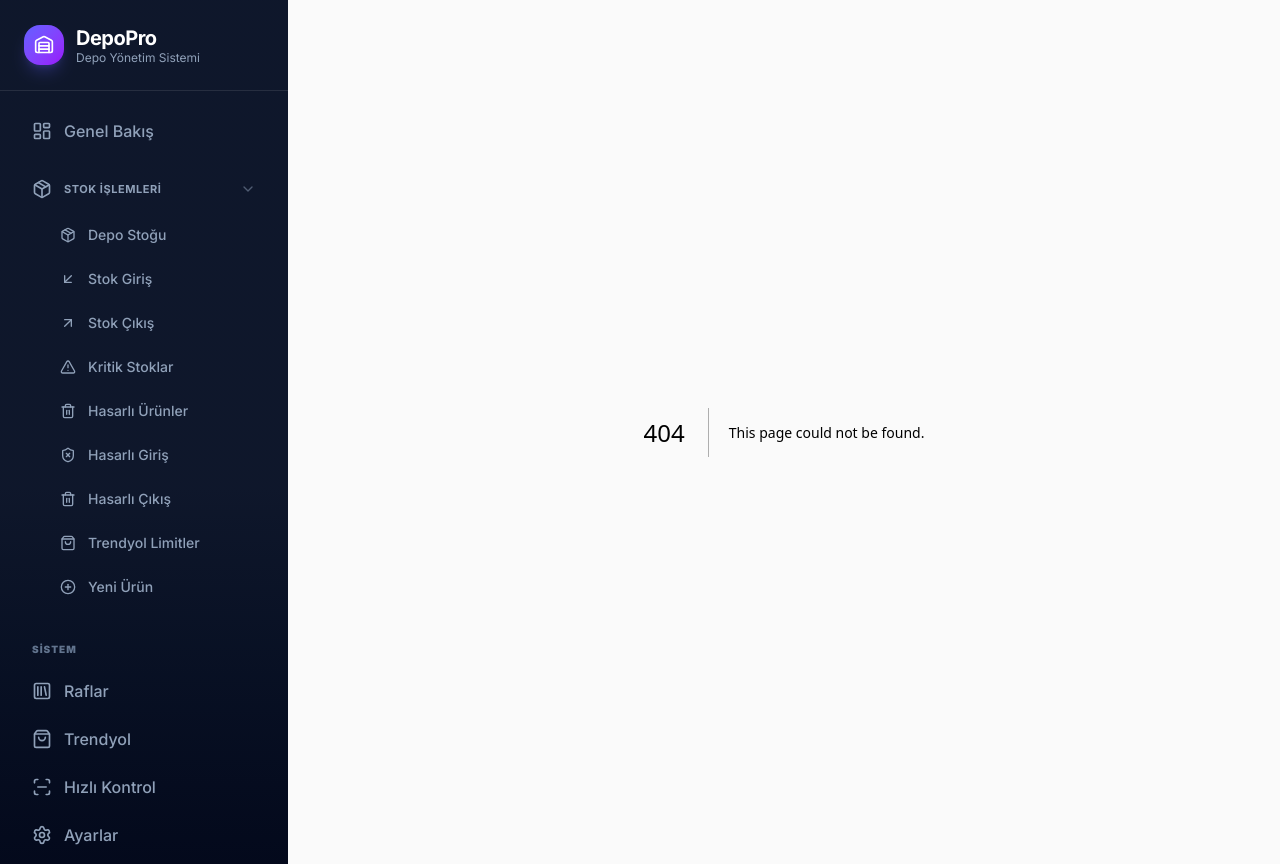
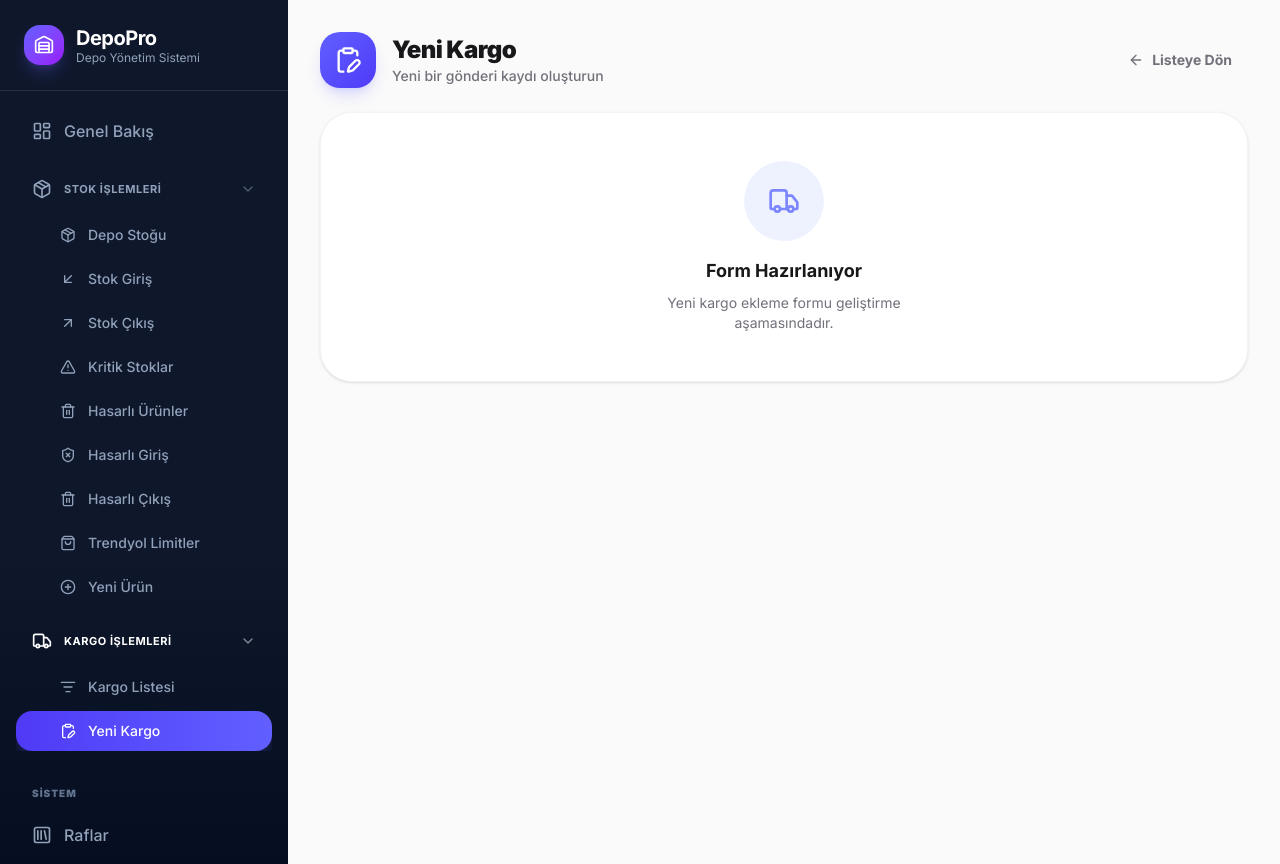
Before and after one commit to aiharun/wms, a Next.js app: page /shipping/new in a window 1280 px wide. Before the commit this address had no page. After the commit the page ends 800 px from the top, so only its background shows below. Built offline with nearby package versions, Linux system fonts and the light colour scheme.

Commit message:
feat: add shipping operations section to sidebar and placeholder pages

```diff
--- /dev/null
+++ b/src/app/shipping/list/page.tsx
@@ -0,0 +1,27 @@
+'use client'
+
+import { Truck, ListFilter, Search } from 'lucide-react'
+
+export default function ShippingListPage() {
+    return (
+        <div className="space-y-6">
+            <div className="flex items-center gap-4">
+                <div className="w-14 h-14 rounded-2xl bg-gradient-to-br from-blue-500 to-blue-600 flex items-center justify-center shadow-lg shadow-blue-500/20">
+                    <Truck className="w-7 h-7 text-white" />
+                </div>
+                <div>
+                    <h1 className="text-2xl font-black text-zinc-900 tracking-tight">Kargo Listesi</h1>
+                    <p className="text-zinc-500 text-sm font-medium">Tüm gönderileri burada bulabilirsiniz</p>
+                </div>
+            </div>
+
+            <div className="bg-white rounded-[2rem] border border-zinc-100 p-8 shadow-sm text-center">
+                <div className="w-20 h-20 rounded-full bg-blue-50 flex items-center justify-center mx-auto mb-4">
+                    <ListFilter className="w-8 h-8 text-blue-400" />
+                </div>
+                <h3 className="text-lg font-bold text-zinc-900">Henüz kargo kaydı yok</h3>
+                <p className="text-zinc-500 text-sm max-w-xs mx-auto mt-2">Kargo işlemleri altyapısı hazırlandı. Çok yakında yeni kargo ekleyebileceksiniz.</p>
+            </div>
+        </div>
+    )
+}
--- /dev/null
+++ b/src/app/shipping/new/page.tsx
@@ -0,0 +1,35 @@
+'use client'
+
+import { Truck, ClipboardPen, ArrowLeft } from 'lucide-react'
+import Link from 'next/link'
+
+export default function NewShippingPage() {
+    return (
+        <div className="space-y-6">
+            <div className="flex items-center justify-between">
+                <div className="flex items-center gap-4">
+                    <div className="w-14 h-14 rounded-2xl bg-gradient-to-br from-indigo-500 to-indigo-600 flex items-center justify-center shadow-lg shadow-indigo-500/20">
+                        <ClipboardPen className="w-7 h-7 text-white" />
+                    </div>
+                    <div>
+                        <h1 className="text-2xl font-black text-zinc-900 tracking-tight">Yeni Kargo</h1>
+                        <p className="text-zinc-500 text-sm font-medium">Yeni bir gönderi kaydı oluşturun</p>
+                    </div>
+                </div>
+
+                <Link href="/shipping/list" className="flex items-center gap-2 px-4 py-2 text-zinc-500 hover:text-zinc-900 transition-colors font-bold text-sm">
+                    <ArrowLeft className="w-4 h-4" />
+                    Listeye Dön
+                </Link>
+            </div>
+
+            <div className="bg-white rounded-[2rem] border border-zinc-100 p-12 shadow-sm text-center">
+                <div className="w-20 h-20 rounded-full bg-indigo-50 flex items-center justify-center mx-auto mb-4">
+                    <Truck className="w-8 h-8 text-indigo-400" />
+                </div>
+                <h3 className="text-lg font-bold text-zinc-900">Form Hazırlanıyor</h3>
+                <p className="text-zinc-500 text-sm max-w-xs mx-auto mt-2">Yeni kargo ekleme formu geliştirme aşamasındadır.</p>
+            </div>
+        </div>
+    )
+}
--- a/src/components/AppShell.tsx
+++ b/src/components/AppShell.tsx
@@ -22,7 +22,10 @@ import {
     ChevronDown,
     ChevronRight as ChevronRightIcon,
     ShieldX,
-    Trash2
+    Trash2,
+    Truck,
+    ListFilter,
+    ClipboardPen
 } from 'lucide-react'
 import { cn } from '@/lib/utils'
 import { useEffect } from 'react'
@@ -34,17 +37,24 @@ interface AppShellProps {
 export default function AppShell({ children }: AppShellProps) {
     const [isMobileMenuOpen, setIsMobileMenuOpen] = useState(false)
     const [isStockOpen, setIsStockOpen] = useState(true)
+    const [isShippingOpen, setIsShippingOpen] = useState(false)
     const pathname = usePathname()
 
     // Auto-open stock menu if we are on a stock page
     const stockHrefs = ['/stock-in', '/stock-out', '/inventory', '/low-stock', '/products/new', '/trendyol/limits', '/damaged-in', '/damaged-out', '/damaged-stock']
     const isCurrentlyOnStockPage = stockHrefs.includes(pathname)
 
+    const shippingHrefs = ['/shipping/list', '/shipping/new']
+    const isCurrentlyOnShippingPage = shippingHrefs.some(href => pathname.startsWith(href))
+
     useEffect(() => {
         if (isCurrentlyOnStockPage) {
             setIsStockOpen(true)
         }
-    }, [pathname, isCurrentlyOnStockPage])
+        if (isCurrentlyOnShippingPage) {
+            setIsShippingOpen(true)
+        }
+    }, [pathname, isCurrentlyOnStockPage, isCurrentlyOnShippingPage])
 
     const mainNavigation = [
         { name: 'Genel Bakış', href: '/', icon: LayoutDashboard },
@@ -60,6 +70,11 @@ export default function AppShell({ children }: AppShellProps) {
         { name: 'Hasarlı Çıkış', href: '/damaged-out', icon: Trash2 },
         { name: 'Trendyol Limitler', href: '/trendyol/limits', icon: ShoppingBag },
         { name: 'Yeni Ürün', href: '/products/new', icon: PlusCircle },
+    ]
+
+    const shippingNavigation = [
+        { name: 'Kargo Listesi', href: '/shipping/list', icon: ListFilter },
+        { name: 'Yeni Kargo', href: '/shipping/new', icon: ClipboardPen },
     ]
 
     const otherNavigation = [
@@ -141,6 +156,35 @@ export default function AppShell({ children }: AppShellProps) {
                         )}>
                             <div className="overflow-hidden space-y-1">
                                 {stockNavigation.map((item) => <NavLink key={item.name} item={item} isSubItem />)}
+                            </div>
+                        </div>
+                    </div>
+
+                    {/* Collapsible Shipping Menu */}
+                    <div className="pt-2">
+                        <button
+                            onClick={() => setIsShippingOpen(!isShippingOpen)}
+                            className={cn(
+                                "group flex items-center justify-between w-full px-4 py-3 rounded-xl transition-all duration-200",
+                                isCurrentlyOnShippingPage ? "text-white" : "text-slate-400 hover:text-white hover:bg-white/5"
+                            )}
+                        >
+                            <div className="flex items-center gap-3">
+                                <Truck className="w-5 h-5" />
+                                <span className="font-bold uppercase tracking-wider text-[11px]">Kargo İşlemleri</span>
+                            </div>
+                            <ChevronDown className={cn(
+                                "w-4 h-4 transition-transform duration-300 opacity-50",
+                                isShippingOpen ? "rotate-0" : "-rotate-90"
+                            )} />
+                        </button>
+
+                        <div className={cn(
+                            "grid transition-all duration-300 ease-in-out",
+                            isShippingOpen ? "grid-rows-[1fr] opacity-100 mt-1" : "grid-rows-[0fr] opacity-0 overflow-hidden"
+                        )}>
+                            <div className="overflow-hidden space-y-1">
+                                {shippingNavigation.map((item) => <NavLink key={item.name} item={item} isSubItem />)}
                             </div>
                         </div>
                     </div>
@@ -243,6 +287,50 @@ export default function AppShell({ children }: AppShellProps) {
                             </div>
                         </div>
 
+                        {/* Mobile Shipping Group */}
+                        <div className="pt-4">
+                            <button
+                                onClick={() => setIsShippingOpen(!isShippingOpen)}
+                                className={cn(
+                                    "flex items-center justify-between w-full px-6 py-4 rounded-2xl transition-all",
+                                    isCurrentlyOnShippingPage ? "text-white" : "text-slate-400"
+                                )}
+                            >
+                                <div className="flex items-center gap-4">
+                                    <Truck className="w-6 h-6" />
+                                    <span className="font-black uppercase tracking-widest text-sm">Kargo İşlemleri</span>
+                                </div>
+                                <ChevronDown className={cn(
+                                    "w-5 h-5 transition-transform duration-300",
+                                    isShippingOpen ? "rotate-0" : "-rotate-90"
+                                )} />
+                            </button>
+
+                            <div className={cn(
+                                "grid transition-all duration-300 ease-in-out",
+                                isShippingOpen ? "grid-rows-[1fr] opacity-100 mt-2" : "grid-rows-[0fr] opacity-0 overflow-hidden"
+                            )}>
+                                <div className="overflow-hidden space-y-2">
+                                    {shippingNavigation.map((item) => (
+                                        <Link
+                                            key={item.name}
+                                            href={item.href}
+                                            onClick={() => setIsMobileMenuOpen(false)}
+                                            className={cn(
+                                                "flex items-center gap-4 ml-8 px-6 py-4 rounded-2xl transition-all",
+                                                pathname === item.href
+                                                    ? "bg-white/10 text-white"
+                                                    : "text-slate-400 hover:bg-white/5"
+                                            )}
+                                        >
+                                            <item.icon className="w-5 h-5" />
+                                            <span className="font-medium">{item.name}</span>
+                                        </Link>
+                                    ))}
+                                </div>
+                            </div>
+                        </div>
+
                         <div className="pt-6 border-t border-white/5">
                             {otherNavigation.map((item) => (
                                 <Link
```
